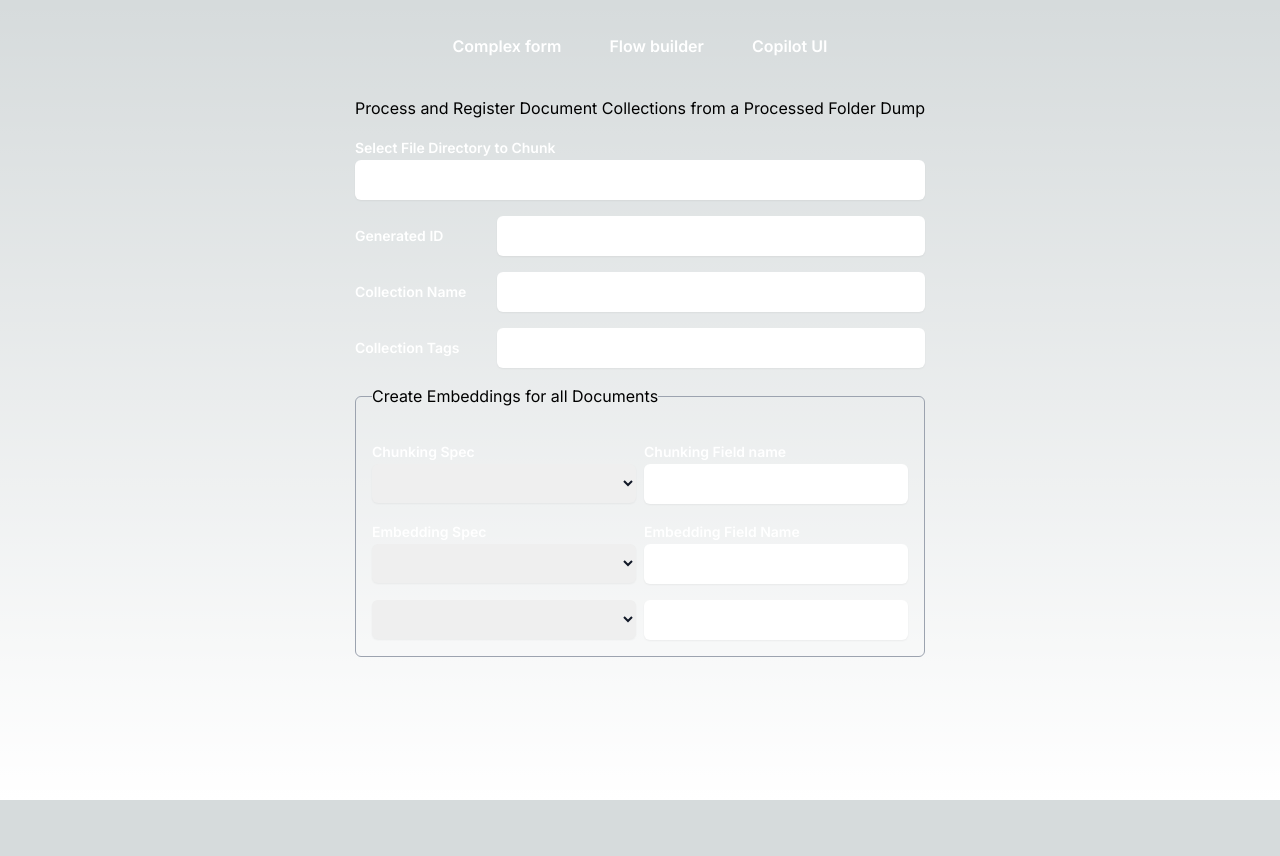
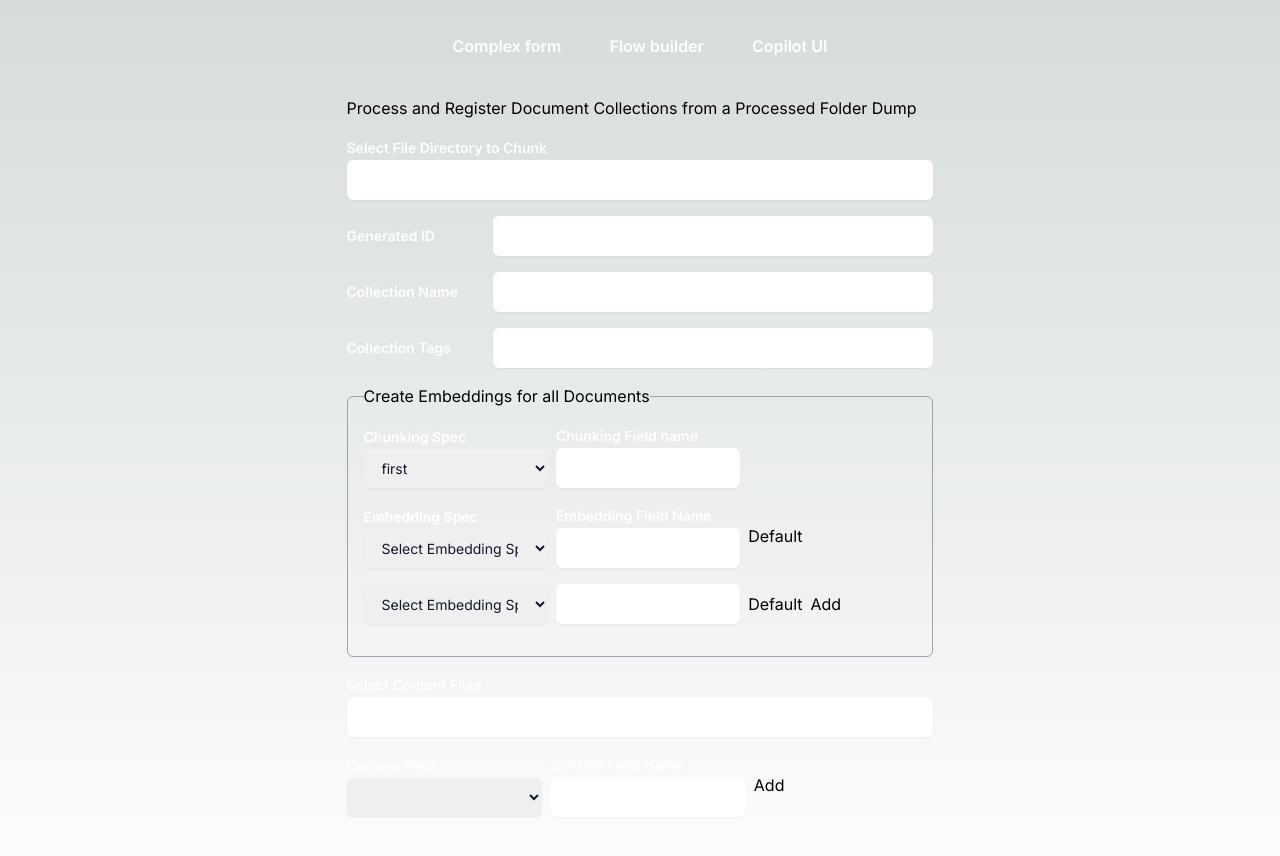
Before and after one commit to AliakseiPaseishvili/nextjs-example, a Next.js app: page /form in a window 1280 px wide. Shown: the top 856 px of the page. Before the commit the page ends 800 px from the top, so only its background shows below. Built offline with nearby package versions, Linux system fonts and the light colour scheme.

Commit message:
Added all input forms for form page

```diff
--- a/src/components/Input/Input.tsx
+++ b/src/components/Input/Input.tsx
@@ -4,10 +4,29 @@ type InputProps = {
   name: string;
   label?: string;
   type?: "block" | "inline" | "flex" | "flex-1";
+  marginTop?: "mt-4" | "mt-0";
+  marginBottom?: "mb-4" | "mt-0";
+  basis?: "basis-full" | "basis-1/4" | "basis-1/3" | "basis-5/12";
+  grow?: "grow" | "grow-0";
 };
 
-export const Input = React.forwardRef<HTMLInputElement, InputProps>(({ type, name, label, ...props}, ref) => (
-  <div className={`${type} flex-row mt-4 items-center`}>
+export const Input = React.forwardRef<HTMLInputElement, InputProps>(
+  (
+    {
+      type = "block",
+      name,
+      label,
+      marginTop = "mt-0",
+      basis = "basis-full",
+      grow = "grow",
+      marginBottom = "mb-0",
+      ...props
+    },
+    ref
+  ) => (
+    <div
+      className={`${type} ${marginTop} ${basis} ${grow} ${marginBottom} flex-row items-center`}
+    >
       <label
         htmlFor={name}
         className="block basis-1/4 text-sm font-semibold leading-6 text-white"
@@ -22,6 +41,7 @@ export const Input = React.forwardRef<HTMLInputElement, InputProps>(({ type, nam
         {...props}
       />
     </div>
-));
+  )
+);
 
-Input.displayName = 'Input';
+Input.displayName = "Input";
--- a/src/components/Select/Select.tsx
+++ b/src/components/Select/Select.tsx
@@ -1,16 +1,33 @@
-import { RegisterField } from "@/types";
-import React, { FC } from "react";
+import React from "react";
 
 type SelectProps = {
   type?: "block" | "inline" | "flex" | "flex-1";
+  basis?: "basis-full" | "basis-1/4" | "basis-1/3" | 'basis-5/12';
   label?: string;
   name: string;
   options?: string[];
+  placeholder?: string;
+  grow?: "grow" | "grow-0";
 };
 
 export const Select = React.forwardRef<HTMLSelectElement, SelectProps>(
-  ({ name, label, type = "block", options = [] }, ref) => (
-    <div className={`${type} flex-row mt-4 items-center`}>
+  (
+    {
+      name,
+      label,
+      type = "block",
+      options = [],
+      placeholder,
+      basis = "basis-full",
+      grow = "grow",
+      ...props
+    },
+    ref
+  ) => {
+    const selectProps = placeholder ? { defaultValue: placeholder } : {};
+
+    return (
+      <div className={`${type} ${basis} ${grow} flex-row items-center`}>
         <label
           htmlFor={name}
           className="block basis-1/4 text-sm font-semibold leading-6 text-white"
@@ -21,15 +38,24 @@ export const Select = React.forwardRef<HTMLSelectElement, SelectProps>(
           id={name}
           ref={ref}
           name={name}
-        autoComplete="country-name"
           className="block basis-3/4 w-full rounded-md border-0 px-3.5 py-2.5 text-gray-900 shadow-sm ring-gray-300 focus:ring-1 focus:ring-inset focus:ring-violet-600 sm:text-sm sm:leading-6 sm:max-w-xs"
+          {...selectProps}
+          {...props}
         >
+          {placeholder && (
+            <option value="" disabled>
+              {placeholder}
+            </option>
+          )}
           {options.map((value) => (
-          <option key={value}>{value}</option>
+            <option key={value} value="value">
+              {value}
+            </option>
           ))}
         </select>
       </div>
-  )
+    );
+  }
 );
 
 Select.displayName = "Select";
--- a/src/components/Typography/Typography.tsx
+++ b/src/components/Typography/Typography.tsx
@@ -13,9 +13,10 @@ const CLASS_NAMES_BY_COMPONENT: { [key: string]: string } = {
 export const Typography: React.FC<TypographyProps> = ({
   children,
   component = DEFAULT_COMPONENT,
+  ...props
 }) => {
   const Component = component;
   const className = CLASS_NAMES_BY_COMPONENT[component.toString()];
 
-  return <Component className={className}>{children}</Component>;
+  return <Component className={className} {...props}>{children}</Component>;
 };
--- /dev/null
+++ b/src/features/form/components/ContentFields.tsx
@@ -0,0 +1,46 @@
+import React, { FC } from "react";
+import { Input } from "@/components/Input";
+import { FIELD_NAMES } from "../constants";
+import { RegisterField } from "@/types";
+import { SelectAndInput } from "./SelectAndInput";
+
+type ContentFieldsProps = {
+  register: RegisterField;
+  contentFields: Record<"id", string>[];
+  append: () => void;
+};
+
+export const ContentFields: FC<ContentFieldsProps> = ({
+  register,
+  contentFields,
+  append,
+}) => {
+  return (
+    <>
+      <Input
+        {...register(FIELD_NAMES.CONTENT_FILE)}
+        label="Select Content Files"
+        marginTop="mt-4"
+        marginBottom="mb-4"
+      />
+      {contentFields.map((item, index) => (
+        <SelectAndInput
+          key={item.id}
+          register={register}
+          append={append}
+          isLast={index === contentFields.length - 1}
+          selectName={
+            `contentFields.${index}.${FIELD_NAMES.CONTENT_FIELD_SELECT}` as const
+          }
+          inputName={
+            `contentFields.${index}.${FIELD_NAMES.CONTENT_FIELD}` as const
+          }
+          {...(!index && {
+            selectLabel: "Content Field",
+            inputLabel: "Content Field Name",
+          })}
+        />
+      ))}
+    </>
+  );
+};
--- a/src/features/form/components/EmbeddingsFields.tsx
+++ b/src/features/form/components/EmbeddingsFields.tsx
@@ -1,19 +1,19 @@
 import React, { FC } from "react";
-import { Input } from "@/components/Input";
 import { Typography } from "@/components/Typography";
 import { RegisterField } from "@/types";
 import { FIELD_NAMES } from "../constants";
-import { Select } from "@/components/Select/Select";
 import { SelectAndInput } from "./SelectAndInput";
 
 type EmbeddingsFieldsProps = {
   register: RegisterField;
   embeddingsFields: Record<"id", string>[];
+  append: () => void;
 };
 
 export const EmbeddingsFields: FC<EmbeddingsFieldsProps> = ({
   register,
   embeddingsFields,
+  append,
 }) => {
   return (
     <fieldset className="rounded-md border border-gray-400 p-4 mt-4">
@@ -26,13 +26,22 @@ export const EmbeddingsFields: FC<EmbeddingsFieldsProps> = ({
         selectLabel="Chunking Spec"
         inputName={FIELD_NAMES.CHUNKING_FIELD_NAME}
         inputLabel="Chunking Field name"
+        placeholderLabel="Select Chunking Spec"
       />
       {embeddingsFields.map((item, index) => (
         <SelectAndInput
+          append={append}
+          isDefault={index <= 1}
+          isLast={index === embeddingsFields.length - 1}
           key={item.id}
           register={register}
-          selectName={`embeddings.${index}.${FIELD_NAMES.EMBEDDING_SPEC}`}
-          inputName={`embeddings.${index}.${FIELD_NAMES.EMBEDDING_FIELD_NAME}`}
+          placeholderLabel="Select Embedding Spec"
+          selectName={
+            `embeddings.${index}.${FIELD_NAMES.EMBEDDING_SPEC}` as const
+          }
+          inputName={
+            `embeddings.${index}.${FIELD_NAMES.EMBEDDING_FIELD_NAME}` as const
+          }
           {...(!index && {
             selectLabel: "Embedding Spec",
             inputLabel: "Embedding Field Name",
--- a/src/features/form/components/Form.tsx
+++ b/src/features/form/components/Form.tsx
@@ -4,9 +4,17 @@ import { useComplexForm } from "../hooks";
 import { Typography } from "@/components/Typography";
 import { FormBaseFields } from "./FormBaseFields";
 import { EmbeddingsFields } from "./EmbeddingsFields";
+import { FIELD_NAMES } from "../constants";
+import { ContentFields } from "./ContentFields";
 
 export const Form = () => {
-  const { register, embeddingsFields } = useComplexForm();
+  const {
+    register,
+    embeddingsFields,
+    appendEmbeddingField,
+    contentFields,
+    appendContentField,
+  } = useComplexForm();
   return (
     <div>
       <Typography component="h4">
@@ -14,8 +22,24 @@ export const Form = () => {
       </Typography>
       <FormBaseFields register={register} />
       <EmbeddingsFields
+        append={() =>
+          appendEmbeddingField({
+            [FIELD_NAMES.EMBEDDING_SPEC]: "",
+            [FIELD_NAMES.EMBEDDING_FIELD_NAME]: "",
+          })
+        }
         register={register}
         embeddingsFields={embeddingsFields}
+      />
+      <ContentFields
+        register={register}
+        contentFields={contentFields}
+        append={() =>
+          appendContentField({
+            [FIELD_NAMES.CONTENT_FIELD_SELECT]: "",
+            [FIELD_NAMES.CONTENT_FIELD]: "",
+          })
+        }
       />
     </div>
   );
--- a/src/features/form/components/FormBaseFields.tsx
+++ b/src/features/form/components/FormBaseFields.tsx
@@ -12,22 +12,26 @@ export const FormBaseFields: FC<FormBaseFieldsProps> = ({ register }) => (
     <Input
       {...register(FIELD_NAMES.CHUNK_DIRECTORY)}
       label="Select File Directory to Chunk"
+      marginTop='mt-4'
     />
     <Input
       {...(register(FIELD_NAMES.GENERATED_ID), { required: true })}
       type="flex"
       name={FIELD_NAMES.GENERATED_ID}
       label="Generated ID"
+      marginTop='mt-4'
     />
     <Input
       {...register(FIELD_NAMES.COLLECTION_NAME)}
       type="flex"
       label="Collection Name"
+      marginTop='mt-4'
     />
     <Input
       {...register(FIELD_NAMES.COLLECTION_TAGS)}
       type="flex"
       label="Collection Tags"
+      marginTop='mt-4'
     />
   </>
 );
--- a/src/features/form/components/SelectAndInput.tsx
+++ b/src/features/form/components/SelectAndInput.tsx
@@ -2,6 +2,7 @@ import React, { FC } from "react";
 import { Select } from "@/components/Select";
 import { Input } from "@/components/Input";
 import { RegisterField } from "@/types";
+import { Typography } from "@/components/Typography";
 
 type SelectAndInputProps = {
   register: RegisterField;
@@ -9,6 +10,10 @@ type SelectAndInputProps = {
   inputName: string;
   selectLabel?: string;
   inputLabel?: string;
+  isDefault?: boolean;
+  isLast?: boolean;
+  placeholderLabel?: string;
+  append?: () => void;
 };
 
 export const SelectAndInput: FC<SelectAndInputProps> = ({
@@ -17,19 +22,31 @@ export const SelectAndInput: FC<SelectAndInputProps> = ({
   inputName,
   selectLabel,
   inputLabel,
+  isDefault,
+  isLast,
+  placeholderLabel,
+  append,
 }) => {
   return (
-    <div className="flex direction-row gap-2 justify-between">
+    <div className="flex direction-row gap-2 mb-4 justify-start items-center">
       <Select
         type="flex-1"
+        grow="grow-0"
+        placeholder={placeholderLabel}
+        basis="basis-1/3"
+        options={["first", "second"]}
+        label={selectLabel}
         {...register(selectName)}
-        label={selectLabel}
       />
       <Input
         type="flex-1"
+        basis="basis-1/3"
+        grow="grow-0"
+        label={inputLabel}
         {...register(inputName)}
-        label={inputLabel}
       />
+      {isDefault && <Typography>Default</Typography>}
+      {isLast && <Typography onClick={append}>Add</Typography>}
     </div>
   );
 };
--- a/src/features/form/constants.ts
+++ b/src/features/form/constants.ts
@@ -7,4 +7,7 @@ export const FIELD_NAMES = {
   EMBEDDING_FIELD_NAME: 'embeddingFieldName',
   EMBEDDING_SPEC: 'embeddingSpec',
   CHUNKING_SPEC: 'chunkingSpec',
+  CONTENT_FILE: 'contentFile',
+  CONTENT_FIELD: 'contentField',
+  CONTENT_FIELD_SELECT: 'contentFieldSelect'
 } as const;
--- a/src/features/form/hooks.ts
+++ b/src/features/form/hooks.ts
@@ -13,6 +13,12 @@ export const useComplexForm = () => {
         {
           [FIELD_NAMES.EMBEDDING_FIELD_NAME]: "",
           [FIELD_NAMES.EMBEDDING_SPEC]: "",
+        },
+      ],
+      contentFields: [
+        {
+          [FIELD_NAMES.CONTENT_FIELD_SELECT]: "",
+          [FIELD_NAMES.CONTENT_FIELD]: "",
         },
       ],
     },
```
Also changed, not shown: src/types.ts (+8 -0 lines). Lines whose indentation alone changed are shown as unchanged.
